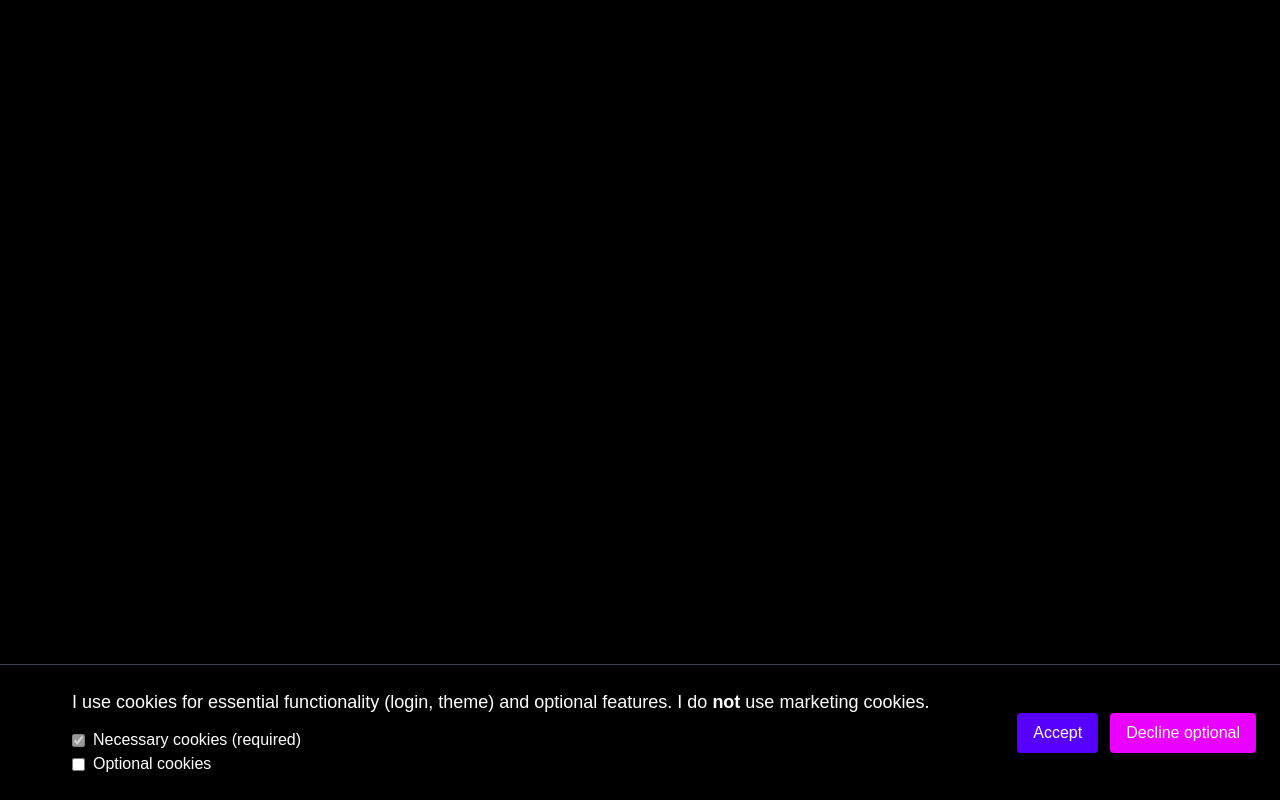
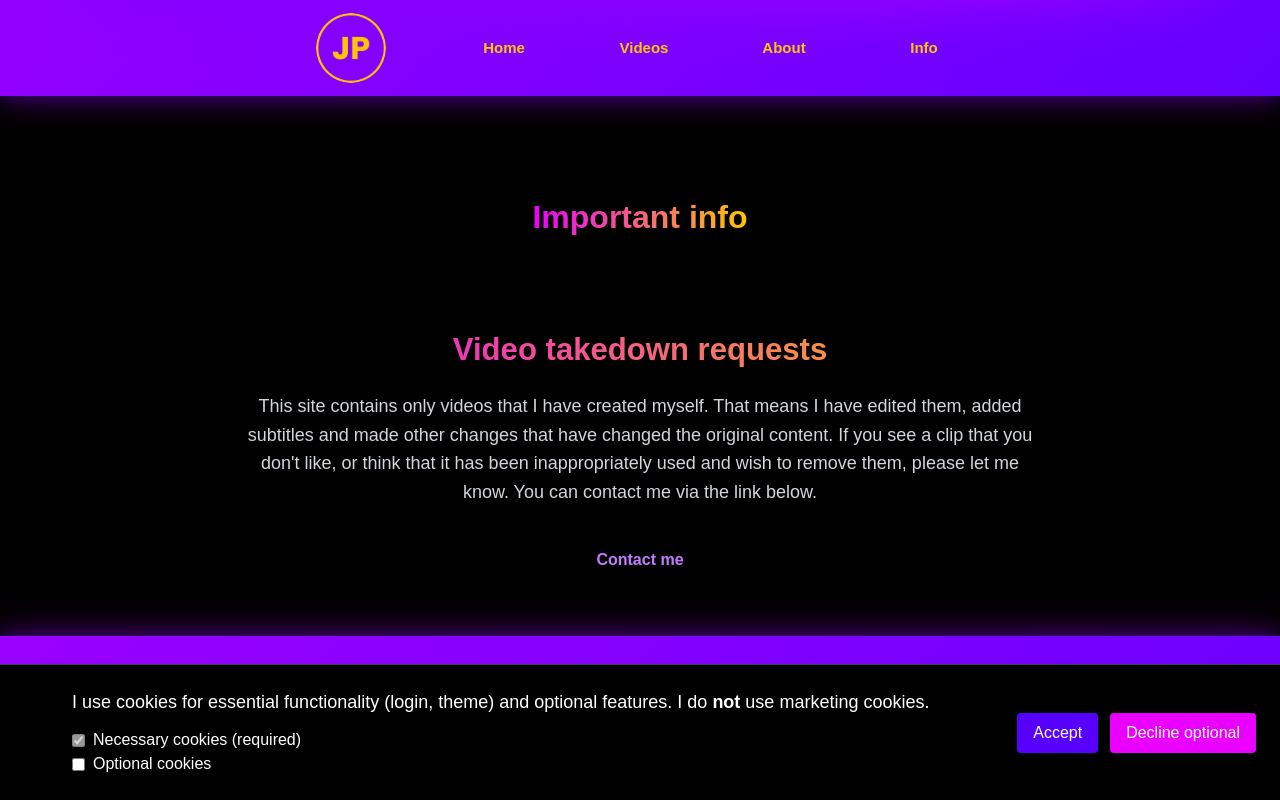
Before and after one commit to Eyesore123/portfolio-videos, a React (Vite) app: page /info in a window 1280 px wide. Built offline with nearby package versions, Linux system fonts and the light colour scheme.

Commit message:
add updates

```diff
--- a/src/App.tsx
+++ b/src/App.tsx
@@ -4,6 +4,7 @@ import Home from './pages/Home';
 import Videos from './pages/Videos';
 import VideoDetailsPage from './pages/VideoDetailsPage';
 import About from './pages/About';
+import Info from './pages/Info';
 
 function App() {
 
@@ -13,6 +14,7 @@ function App() {
       <Route path="/videos" element={<Videos />} />
       <Route path="/videos/:id" element={<VideoDetailsPage />}  />
       <Route path="/about" element={<About />} />
+      <Route path ="/info" element={<Info />} />
     </Routes>
   )
 }
--- a/src/components/Navbar.tsx
+++ b/src/components/Navbar.tsx
@@ -17,7 +17,8 @@ export default function Navbar() {
   const navLinks = [
     { label: "Home", path: "/" },
     { label: "Videos", path: "/videos" },
-    { label: "About", path: "/about" }
+    { label: "About", path: "/about" },
+    { label: "Info", path: "/info" },
   ];
 
   return (
--- a/src/index.css
+++ b/src/index.css
@@ -94,6 +94,16 @@ svg {
     font-weight: 600;
     text-align: center;
   }
+
+  /* Responsive for mobile */
+  @media (max-width: 768px) {
+    h4 {
+      font-size: var(--fs-p);
+      font-weight: 600;
+      text-align: center;
+    }
+  }
+
   h5 {
     font-size: var(--fs-h5);
     font-weight: 900;
--- /dev/null
+++ b/src/pages/Info.tsx
@@ -0,0 +1,43 @@
+import Navbar from '../components/Navbar';
+import Footer from '../components/Footer';
+import '../index.css';
+
+export default function About() {
+  return (
+    <div className="layout-wrapper">
+      <Navbar />
+      <h2 className="text-4xl font-bold gradienttext text-center !mb-0 !mt-50">
+        Important info
+      </h2>
+      {/* <div className='w-full flex justify-center'>
+        <img src='/omakuva_compressed.jpg' alt='omakuva' className='w-60 h-auto rounded-full' />
+      </div> */}
+
+      <main className="!mt-0 !px-6 text-gray-300 !mx-auto leading-relaxed">
+
+        <section className="!mb-0 lg:max-w-[600px]">
+          <h4 className="text-3xl font-bold gradienttext !mb-2">Video takedown requests</h4>
+          <p className="!mb-4 !mt-4 text-center">
+            This site contains only videos that I have created myself. That means I have edited them, added subtitles and made other changes that have changed the original content.
+
+            If you see a clip that you don't like, or think that it has been inappropriately used and wish to remove them, please let me know. You can contact me via the link below.
+          </p>
+
+          <div className="flex justify-center gap-6 !mt-6">
+            <a
+              href="https://joniputkinen.com/contact"
+              target='_blank'
+              rel="noopener noreferrer"
+              className="text-purple-400 hover:text-white transition-colors font-semibold underline-offset-4 hover:underline"
+            >
+              Contact me
+            </a>
+          </div>
+        </section>
+
+      </main>
+
+      <Footer />
+    </div>
+  );
+}
```
Also changed, not shown: 1 other file (tests, documents, lock files or other folders).
